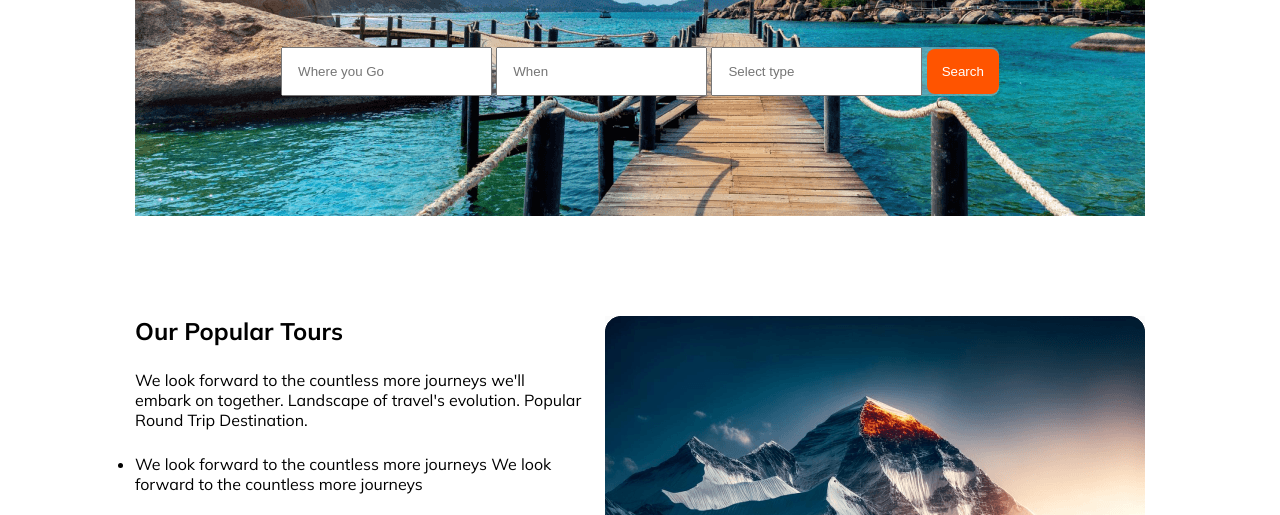
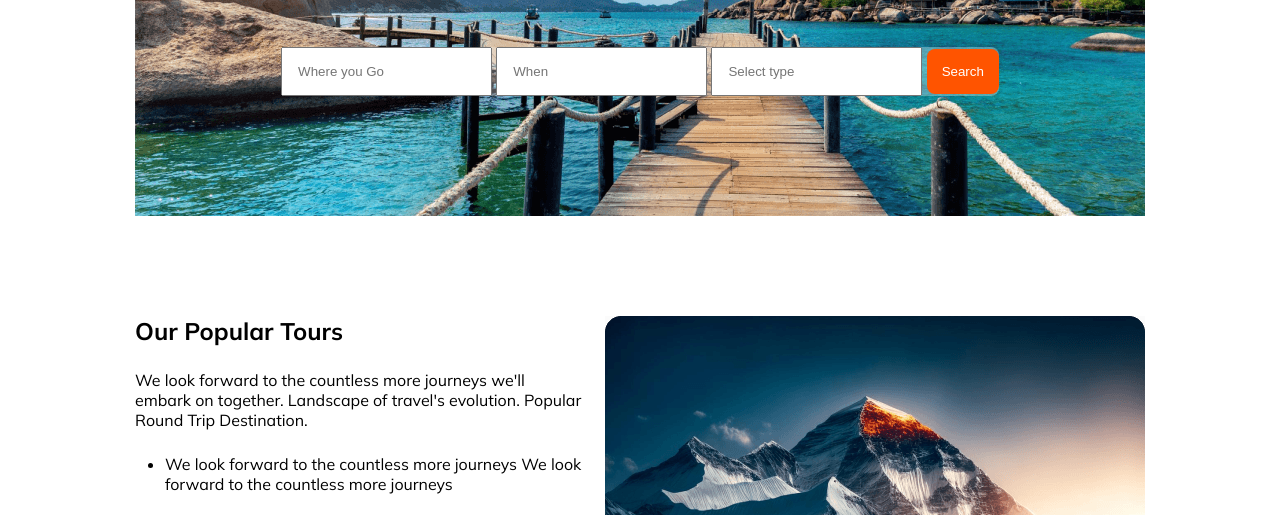
Before and after one commit to devrimonbd/assignment-two, a plain HTML site: page index.html in a window 1280 px wide. Shown: the part 395-910 px from the top of the page. Drawn offline with Linux system fonts and the light colour scheme.

Commit message:
added li margin

```diff
--- a/style/style.css
+++ b/style/style.css
@@ -112,9 +112,6 @@ nav ul {
     font-weight: 400;
 }
 
-/* .happy-travel-section .input-button input[type="text"] {
-    padding: 16 84 16 16;
-} */
 
 
 .input-button {
@@ -138,6 +135,7 @@ nav ul {
 
 .popular-content ul li {
     margin-bottom: 24px;
+    margin-left: 30px;
 }
 
 /* Destination Section */
@@ -400,7 +398,6 @@ hr {
 
     }
 
-
     .input-button {
         padding: 0;
     }
```
Also changed, not shown: index.html (+1 -0 lines).
